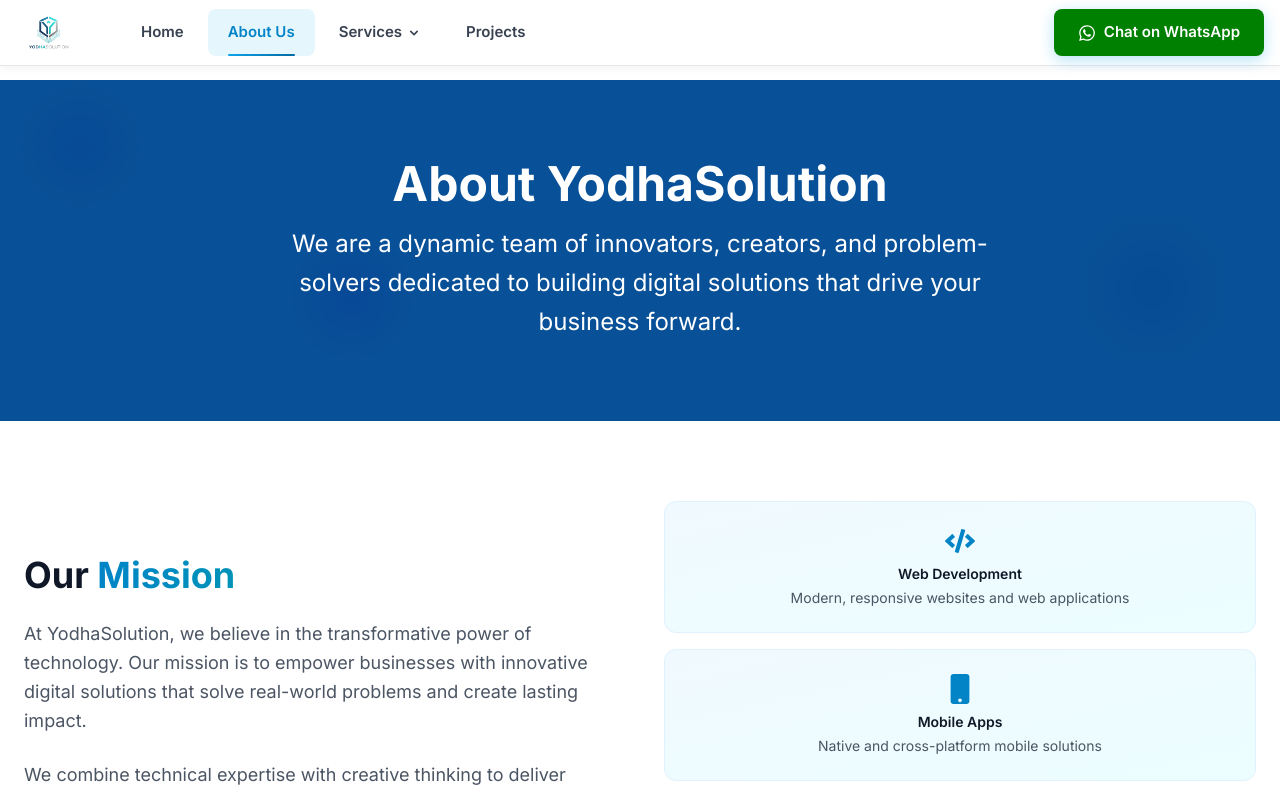
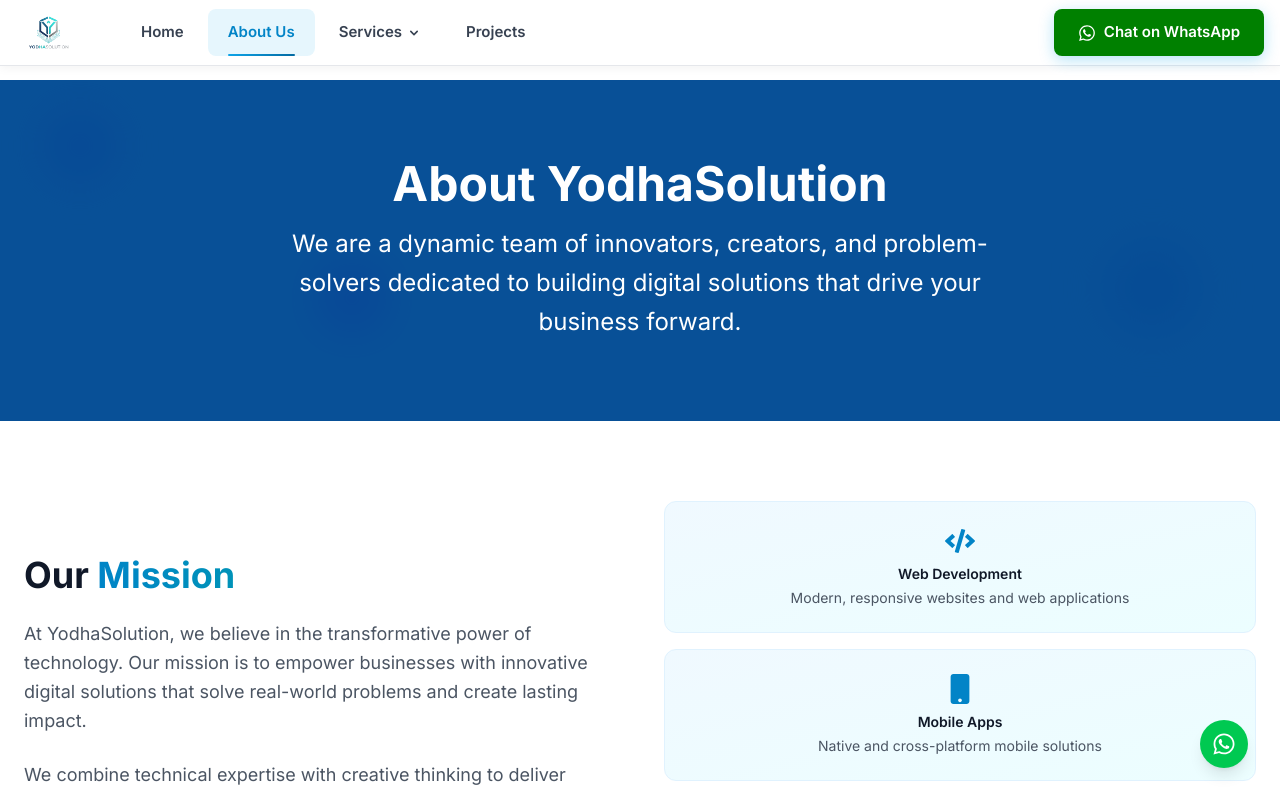
Before and after one commit to gaurabsap/yodhaSolution-portfolio, a React (Vite) app: page /about in a window 1280 px wide. Shown: the top 794 px of the page. Built offline with nearby package versions, Linux system fonts and the light colour scheme.

Commit message:
fix issues

```diff
--- a/src/components/Footer.jsx
+++ b/src/components/Footer.jsx
@@ -35,7 +35,7 @@
             </div>
             <p className="text-blue-200 mb-4 max-w-md">
               We provide cutting-edge solutions to help businesses thrive in the digital age.
-              Our team of experts is dedicated to delivering exceptional results.
+              Our team of experts is dedicated to deliver exceptional results.
             </p>
             <div className="flex space-x-4">
               {[FaFacebook, FaTwitter, FaLinkedin, FaInstagram].map((Icon, index) => (
--- a/src/components/ScrollToTop.jsx
+++ b/src/components/ScrollToTop.jsx
@@ -1,17 +1,21 @@
 // src/components/ScrollToTop.jsx
 import React, { useState, useEffect } from 'react'
 import { motion, AnimatePresence } from 'framer-motion'
-import { FaArrowUp } from 'react-icons/fa'
+import { FaWhatsapp } from 'react-icons/fa'
 
 const ScrollToTop = () => {
-  const [isVisible, setIsVisible] = useState(false)
+  const [isVisible, setIsVisible] = useState(true) // start visible for Hero
+
+  const whatsappNumber = '9779845052953'
+  const whatsappMessage = 'Hello YodhaSolution! I would like to discuss a project with you.'
+  const whatsappUrl = `https://wa.me/${whatsappNumber}?text=${encodeURIComponent(whatsappMessage)}`
 
   useEffect(() => {
     const toggleVisibility = () => {
       if (window.pageYOffset > 300) {
-        setIsVisible(true)
+        setIsVisible(true) // visible after scroll
       } else {
-        setIsVisible(false)
+        setIsVisible(true) // still visible on Hero
       }
     }
 
@@ -19,11 +23,8 @@
     return () => window.removeEventListener('scroll', toggleVisibility)
   }, [])
 
-  const scrollToTop = () => {
-    window.scrollTo({
-      top: 0,
-      behavior: 'smooth',
-    })
+  const openWhatsApp = () => {
+    window.open(whatsappUrl, "_blank")
   }
 
   return (
@@ -33,12 +34,12 @@
           initial={{ opacity: 0, scale: 0 }}
           animate={{ opacity: 1, scale: 1 }}
           exit={{ opacity: 0, scale: 0 }}
-          onClick={scrollToTop}
-          className="fixed bottom-8 right-8 bg-blue-600 text-white p-3 rounded-full shadow-lg hover:bg-blue-700 transition-colors z-50"
+          onClick={openWhatsApp}
+          className="fixed bottom-8 right-8 bg-green-500 text-white p-3 rounded-full shadow-lg hover:bg-green-600 transition-colors z-[9999]"
           whileHover={{ scale: 1.1 }}
           whileTap={{ scale: 0.9 }}
         >
-          <FaArrowUp size={20} />
+          <FaWhatsapp size={24} />
         </motion.button>
       )}
     </AnimatePresence>
```
